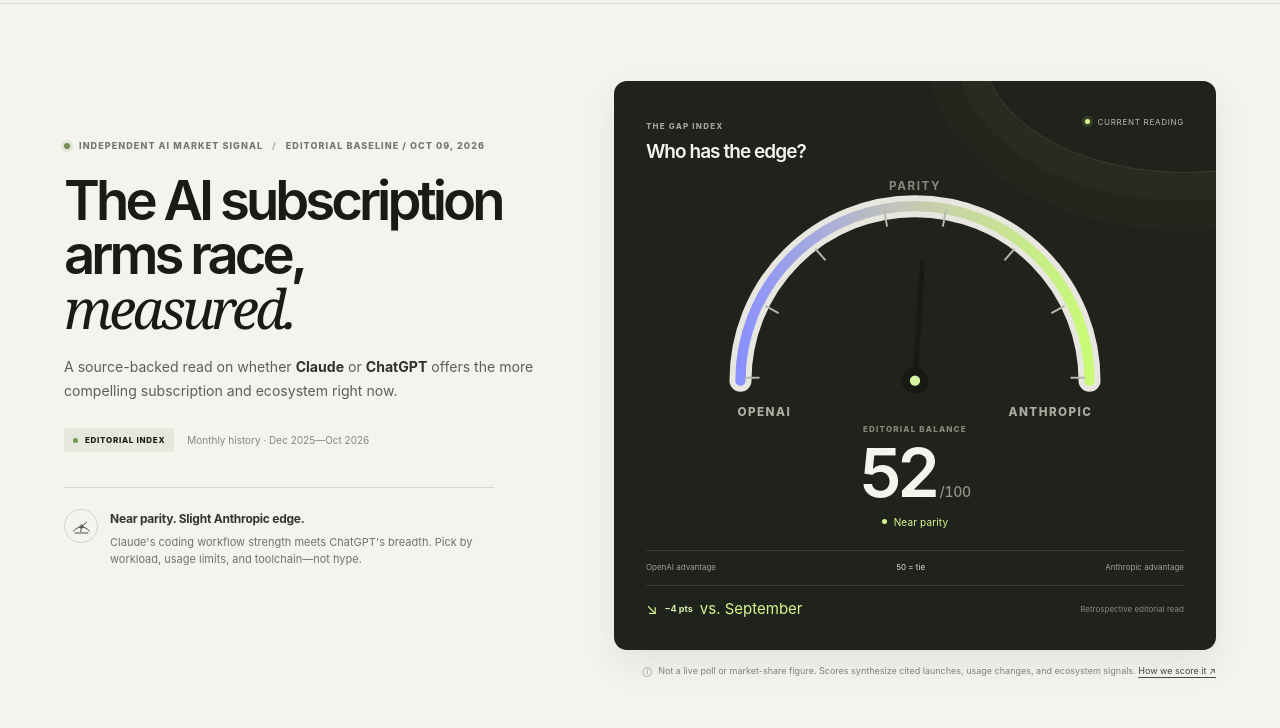
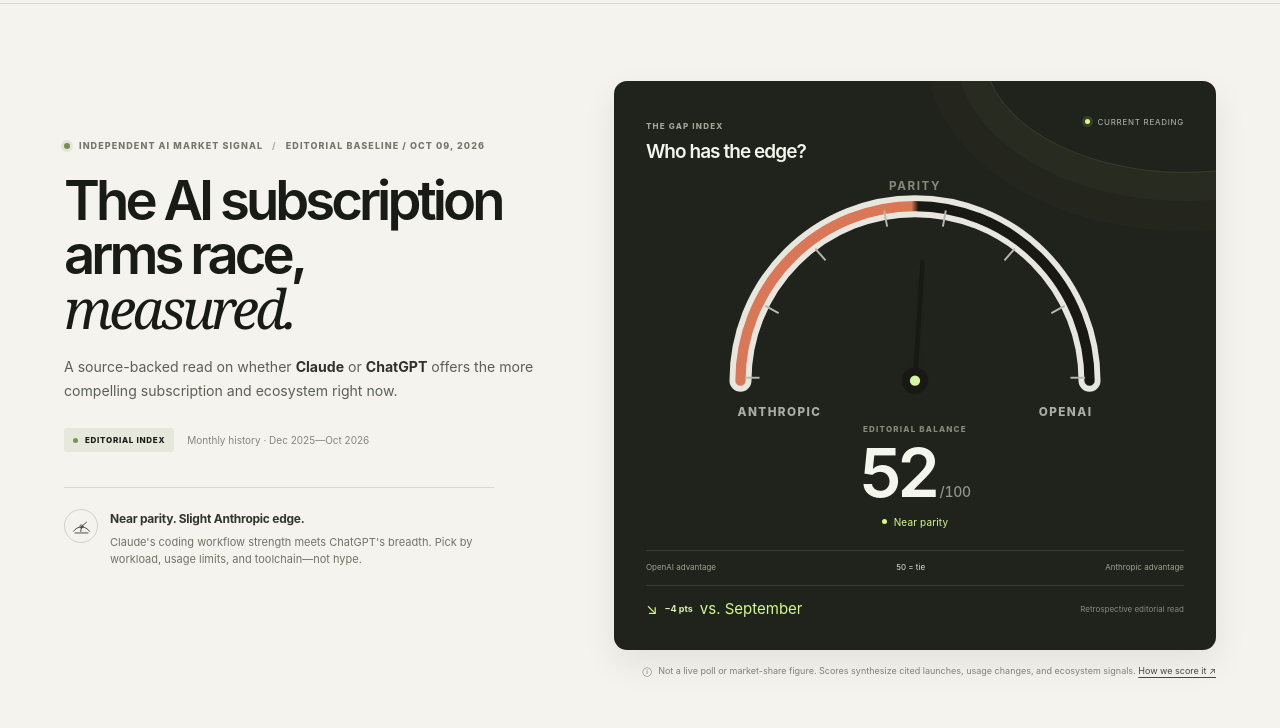
Before and after one commit to eemanyu/AI-Gap-Index, a website: page public/index.html in a window 1280 px wide. Shown: the part 72-800 px from the top of the page. Drawn offline with Linux system fonts and the light colour scheme; no server answers.

Commit message:
fix: align gauge labels and colors

```diff
--- a/public/index.html
+++ b/public/index.html
@@ -127,9 +127,10 @@
               <desc id="gauge-svg-desc">A semicircular gauge from OpenAI edge at zero, through parity at fifty, to Anthropic edge at one hundred.</desc>
               <defs>
                 <linearGradient id="gauge-gradient" x1="0%" y1="100%" x2="100%" y2="100%">
-                  <stop offset="0%" stop-color="#8a91ff"/>
-                  <stop offset="48%" stop-color="#c7c8b4"/>
-                  <stop offset="100%" stop-color="#c8fb75"/>
+                  <stop offset="0%" stop-color="#d97757"/>
+                  <stop offset="49%" stop-color="#d97757"/>
+                  <stop offset="51%" stop-color="#171912"/>
+                  <stop offset="100%" stop-color="#171912"/>
                 </linearGradient>
               </defs>
               <path d="M 31 145 A 119 119 0 0 1 269 145" fill="none" stroke="#e7e6df" stroke-width="15" stroke-linecap="round"/>
@@ -143,9 +144,9 @@
               </g>
               <circle cx="150" cy="145" r="9" fill="#171912"/>
               <circle cx="150" cy="145" r="3.5" fill="#d7f6a2"/>
-              <text x="29" y="169" class="gauge-end-label" text-anchor="start">OPENAI</text>
+              <text x="29" y="169" class="gauge-end-label" text-anchor="start">ANTHROPIC</text>
               <text x="150" y="15" class="gauge-mid-label" text-anchor="middle">PARITY</text>
-              <text x="271" y="169" class="gauge-end-label" text-anchor="end">ANTHROPIC</text>
+              <text x="271" y="169" class="gauge-end-label" text-anchor="end">OPENAI</text>
             </svg>
             <div class="score-block" aria-live="polite">
               <span class="score-overline">EDITORIAL BALANCE</span>
```
Also changed, not shown: test/gauge.test.ts (added, +25 -0 lines).
